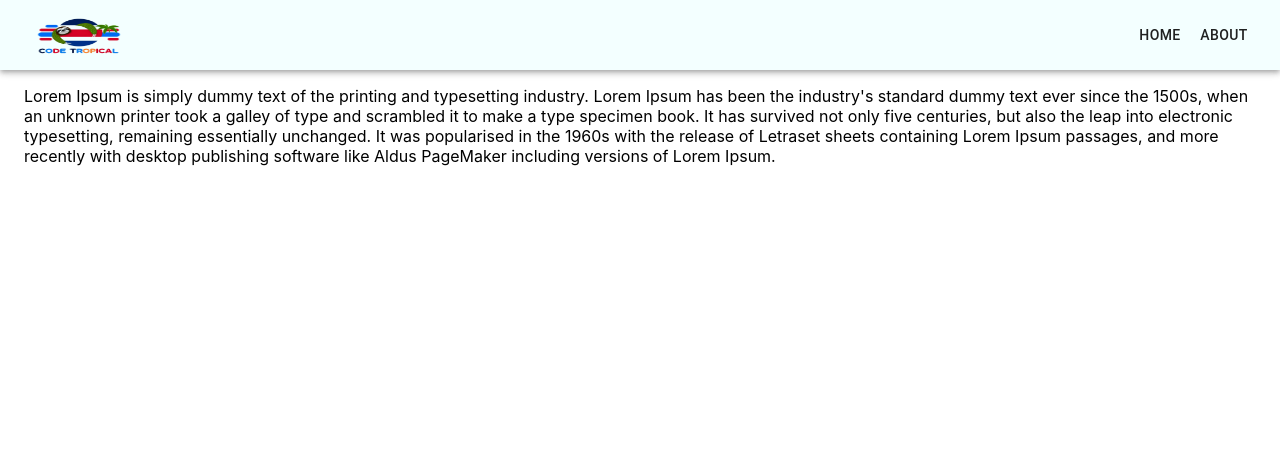
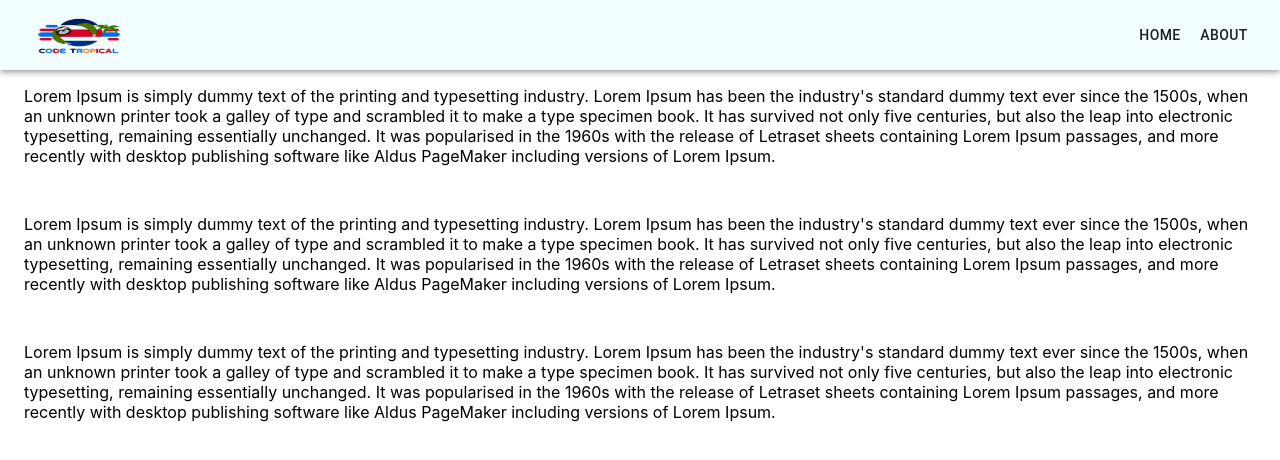
Before and after one commit to jorgeargds/code-tropical, a React (Create React App) app: page / in a window 1280 px wide. Shown: the top 460 px of the page. Built offline with nearby package versions, Linux system fonts and the light colour scheme.

Commit message:
grid component added

```diff
--- a/src/views/Home/Home.js
+++ b/src/views/Home/Home.js
@@ -1,10 +1,12 @@
 // Home.js
-import { Container } from '@material-ui/core';
+import { Container, Grid } from '@material-ui/core';
 import React from 'react';
 
 const Home = () => {
   return (
     <Container>
+      <Grid container rowSpacing={1} spacing={2}>
+        <Grid item xs={6}  md={12}>
         <p>Lorem Ipsum is simply dummy text of the printing and typesetting industry.
           Lorem Ipsum has been the industry's standard dummy text ever since the 1500s,
           when an unknown printer took a galley of type and scrambled it to make a
@@ -13,6 +15,29 @@
           It was popularised in the 1960s with the release of Letraset sheets containing
           Lorem Ipsum passages, and more recently with desktop publishing software
           like Aldus PageMaker including versions of Lorem Ipsum.</p>
+        </Grid>
+        <Grid item xs={6}  md={12}>
+        <p>Lorem Ipsum is simply dummy text of the printing and typesetting industry.
+          Lorem Ipsum has been the industry's standard dummy text ever since the 1500s,
+          when an unknown printer took a galley of type and scrambled it to make a
+          type specimen book. It has survived not only five centuries, but also the
+          leap into electronic typesetting, remaining essentially unchanged.
+          It was popularised in the 1960s with the release of Letraset sheets containing
+          Lorem Ipsum passages, and more recently with desktop publishing software
+          like Aldus PageMaker including versions of Lorem Ipsum.</p>
+        </Grid>
+        <Grid item xs={6} md={12}>
+        <p>Lorem Ipsum is simply dummy text of the printing and typesetting industry.
+          Lorem Ipsum has been the industry's standard dummy text ever since the 1500s,
+          when an unknown printer took a galley of type and scrambled it to make a
+          type specimen book. It has survived not only five centuries, but also the
+          leap into electronic typesetting, remaining essentially unchanged.
+          It was popularised in the 1960s with the release of Letraset sheets containing
+          Lorem Ipsum passages, and more recently with desktop publishing software
+          like Aldus PageMaker including versions of Lorem Ipsum.</p>
+        </Grid>
+      </Grid>
+
     </Container>
   );
 };
```
Lines whose indentation alone changed are shown as unchanged.
